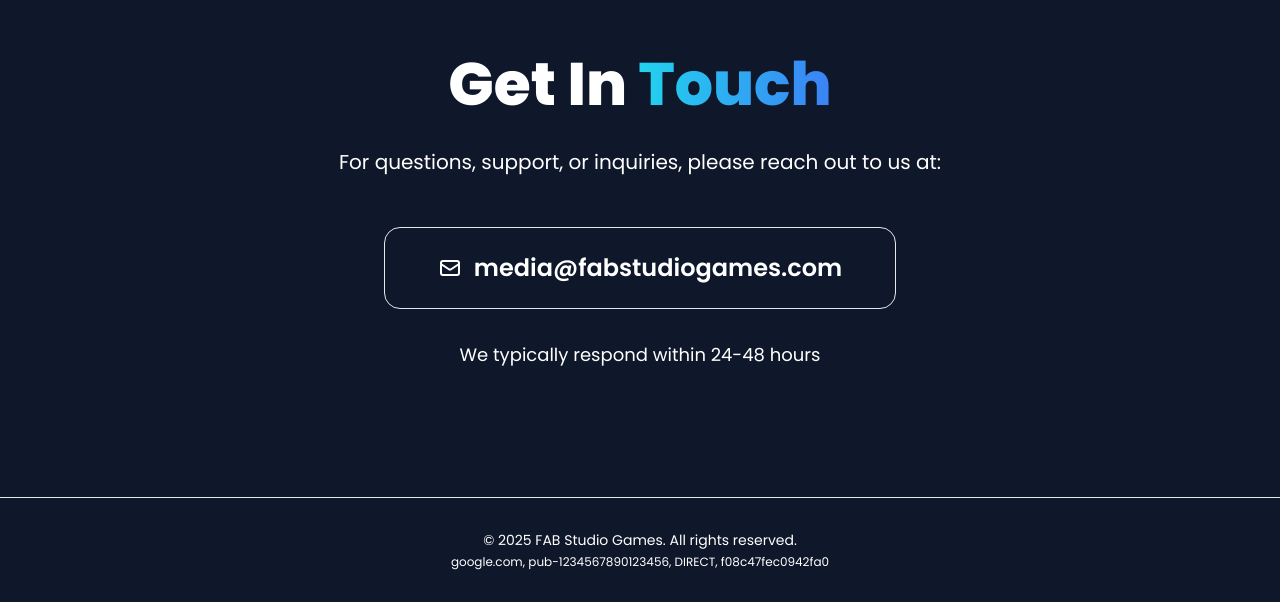
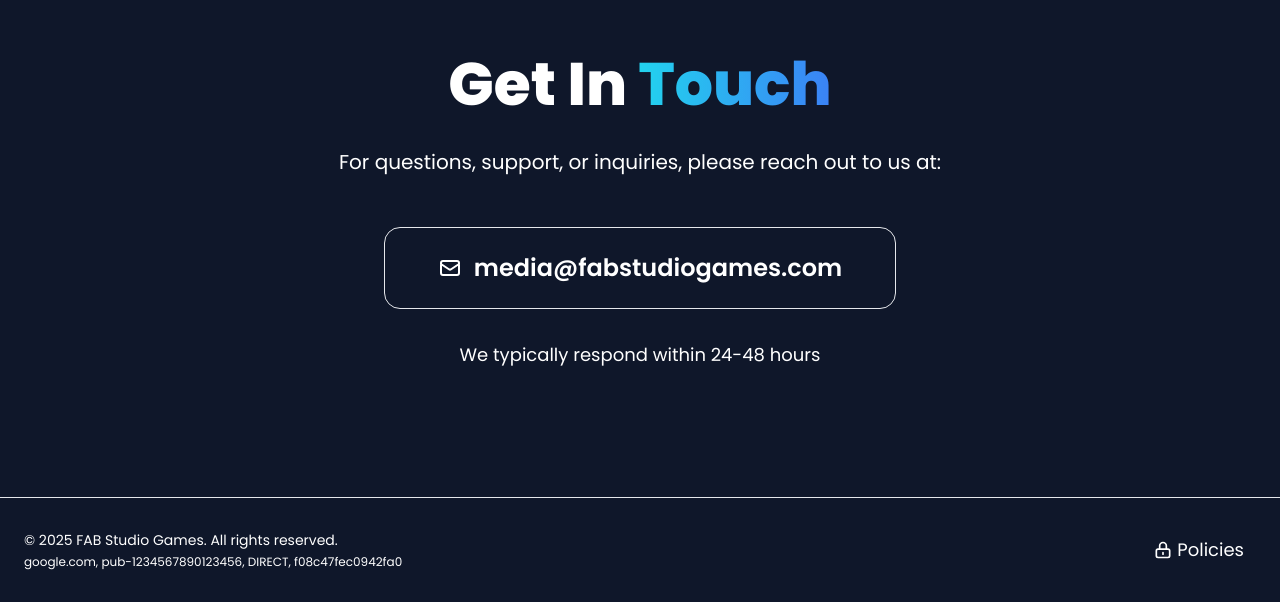
Before and after one commit to yomaine/fab-studios-website, a plain HTML site: page index.html in a window 1280 px wide. Shown: the part 874-1476 px from the top of the page. Drawn offline with nearby package versions, Linux system fonts and the light colour scheme.

Commit message:
Add files via upload

```diff
--- a/index.html
+++ b/index.html
@@ -63,10 +63,12 @@
 </head>
 <body class="min-h-screen bg-slate-900 overflow-x-hidden">
 
+    <!-- Fixed Header -->
     <header id="main-header" class="fixed top-0 left-0 right-0 z-50 bg-slate-900 bg-opacity-80 backdrop-blur-md border-b border-slate-700">
         <div class="max-w-7xl mx-auto px-6 py-4">
             <div class="flex justify-between items-center">
                 <a href="#hero" class="flex items-center gap-2">
+                    <!-- MAIN HEADER LOGO -->
                     <div class="w-10 h-10 bg-gradient-to-br from-cyan-400 to-blue-500 rounded-lg flex items-center justify-center overflow-hidden header-logo">
                         <img
                             src="/fab_logo.png"
@@ -74,18 +76,13 @@
                             class="w-full h-full object-contain"
                         />
                     </div>
+                    <!-- END: MAIN HEADER LOGO -->
                     <span class="text-2xl font-extrabold text-white tracking-wider">FAB Studios</span>
                 </a>
 
+                <!-- UPDATED HEADER BUTTONS (ONLY CONTACT REMAINS) -->
                 <div class="flex space-x-4 items-center">
-                    <a
-                        href="privacy.html"
-                        class="bg-gradient-to-r from-cyan-500 to-blue-600 text-white px-3 py-2 text-sm font-semibold rounded-lg hover:opacity-80 transition-opacity flex items-center"
-                    >
-                        <svg class="w-5 h-5 mr-1" fill="none" stroke="currentColor" viewBox="0 0 24 24" xmlns="http://www.w3.org/2000/svg"><path stroke-linecap="round" stroke-linejoin="round" stroke-width="2" d="M12 15v2m-6 4h12a2 2 0 002-2v-6a2 2 0 00-2-2H6a2 2 0 00-2 2v6a2 2 0 002 2zm10-10V7a4 4 0 00-8 0v3"></path></svg>
-                        Policies
-                    </a>
-
+                    <!-- Contact Email Icon Button -->
                     <button
                         onclick="document.getElementById('contact').scrollIntoView({ behavior: 'smooth' });"
                         class="text-cyan-400 hover:text-cyan-300 transition-colors font-medium text-lg px-3 py-1 rounded"
@@ -93,12 +90,15 @@
                         <svg class="w-6 h-6" fill="none" stroke="currentColor" viewBox="0 0 24 24" xmlns="http://www.w3.org/2000/svg"><path stroke-linecap="round" stroke-linejoin="round" stroke-width="2" d="M3 8l7.89 5.26a2 2 0 002.22 0L21 8M5 19h14a2 2 0 002-2V7a2 2 0 00-2-2H5a2 2 0 00-2 2v10a2 2 0 002 2z"></path></svg>
                     </button>
                 </div>
-                </div>
+                <!-- END: UPDATED HEADER BUTTONS -->
+            </div>
         </div>
     </header>
 
+    <!-- Hero Section -->
     <section id="hero" class="relative min-h-screen flex items-center justify-center pt-20 overflow-hidden text-center lg:text-left">
 
+        <!-- Animated Background Elements -->
         <div class="absolute inset-0 overflow-hidden">
             <div
                 id="bg-circle-1"
@@ -110,8 +110,10 @@
             ></div>
         </div>
 
+        <!-- Hero Content -->
         <div id="hero-content" class="max-w-7xl mx-auto px-6 relative z-10 py-16">
             <div class="flex justify-center items-center">
+                <!-- Text Content is now centered and full-width -->
                 <div class="transition-opacity duration-1000 opacity-0 translate-y-10" id="hero-text">
                     <h1 class="text-6xl md:text-7xl lg:text-8xl font-extrabold text-white mb-6 leading-tight">
                         <span class="text-white">FAB</span>
@@ -125,6 +127,7 @@
                         <span class="text-cyan-400 font-semibold">Mobile Experiences</span>
                     </p>
                     <div class="flex flex-col sm:flex-row items-center justify-center gap-4">
+                        <!-- 'Get In Touch' Button -->
                         <button
                             onclick="document.getElementById('contact').scrollIntoView({ behavior: 'smooth' });"
                             class="bg-gradient-accent text-white px-8 py-4 text-lg font-semibold rounded-xl shadow-lg transition duration-300 hover:shadow-xl hover:scale-105 transform inline-flex items-center justify-center"
@@ -132,6 +135,7 @@
                             <svg class="w-5 h-5 mr-2" fill="none" stroke="currentColor" viewBox="0 0 24 24" xmlns="http://www.w3.org/2000/svg"><path stroke-linecap="round" stroke-linejoin="round" stroke-width="2" d="M3 8l7.89 5.26a2 2 0 002.22 0L21 8M5 19h14a2 2 0 002-2V7a2 2 0 00-2-2H5a2 2 0 00-2 2v10a2 2 0 002 2z"></path></svg>
                             Get In Touch
                         </button>
+                        <!-- 'View app-ads.txt' Button -->
                         <a
                             href="https://fabstudiogames.com/app-ads.txt"
                             target="_blank"
@@ -147,6 +151,7 @@
         </div>
     </section>
 
+    <!-- Contact Section -->
     <section id="contact" class="relative py-32 bg-slate-900">
         <div class="max-w-7xl mx-auto px-6">
             <div class="max-w-3xl mx-auto text-center">
@@ -177,12 +182,27 @@
         </div>
     </section>
 
+    <!-- Footer -->
     <footer class="bg-slate-900 border-t border-slate-700 py-8">
-        <div class="max-w-7xl mx-auto px-6">
-            <p class="text-center text-slate-400 text-sm">
-                &copy; 2025 FAB Studio Games. All rights reserved.<br>
-                <span class="text-xs text-slate-500 mt-1 block">google.com, pub-1234567890123456, DIRECT, f08c47fec0942fa0</span>
-            </p>
+        <div class="max-w-7xl mx-auto px-6 flex justify-between items-center text-sm">
+
+            <!-- Left Side: Copyright and Ad Text -->
+            <div class="text-left">
+                <p class="text-slate-400">
+                    &copy; 2025 FAB Studio Games. All rights reserved.<br>
+                    <span class="text-xs text-slate-500 mt-1 block">google.com, pub-1234567890123456, DIRECT, f08c47fec0942fa0</span>
+                </p>
+            </div>
+
+            <!-- Right Side: Policies Link (New Position) -->
+            <a
+                href="privacy.html"
+                class="text-cyan-400 hover:text-cyan-300 transition-colors font-medium text-lg px-3 py-1 rounded flex items-center"
+            >
+                <svg class="w-5 h-5 mr-1" fill="none" stroke="currentColor" viewBox="0 0 24 24" xmlns="http://www.w3.org/2000/svg"><path stroke-linecap="round" stroke-linejoin="round" stroke-width="2" d="M12 15v2m-6 4h12a2 2 0 002-2v-6a2 2 0 00-2-2H6a2 2 0 00-2 2v6a2 2 0 002 2zm10-10V7a4 4 0 00-8 0v3"></path></svg>
+                Policies
+            </a>
+
         </div>
     </footer>
 
```
